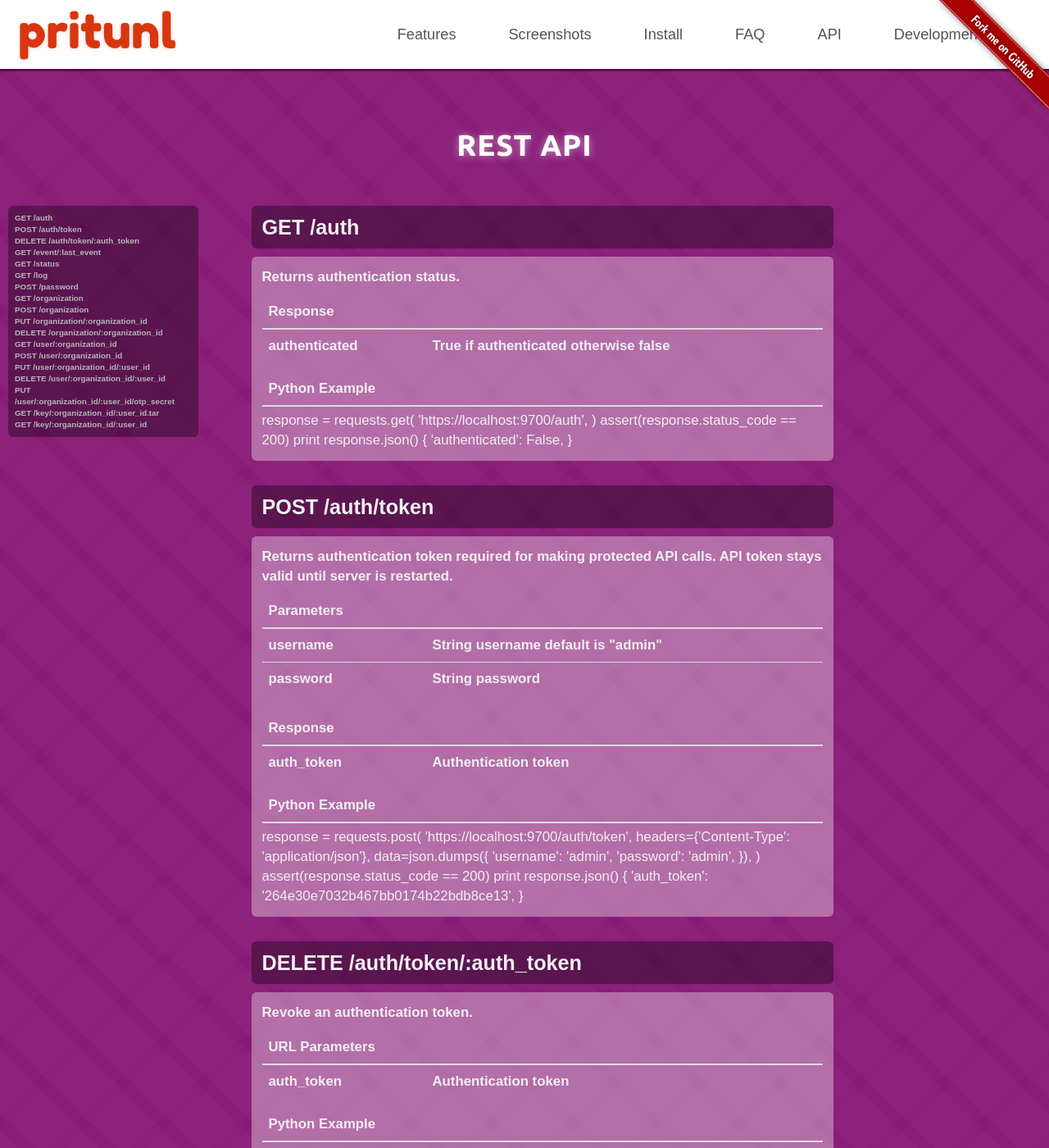
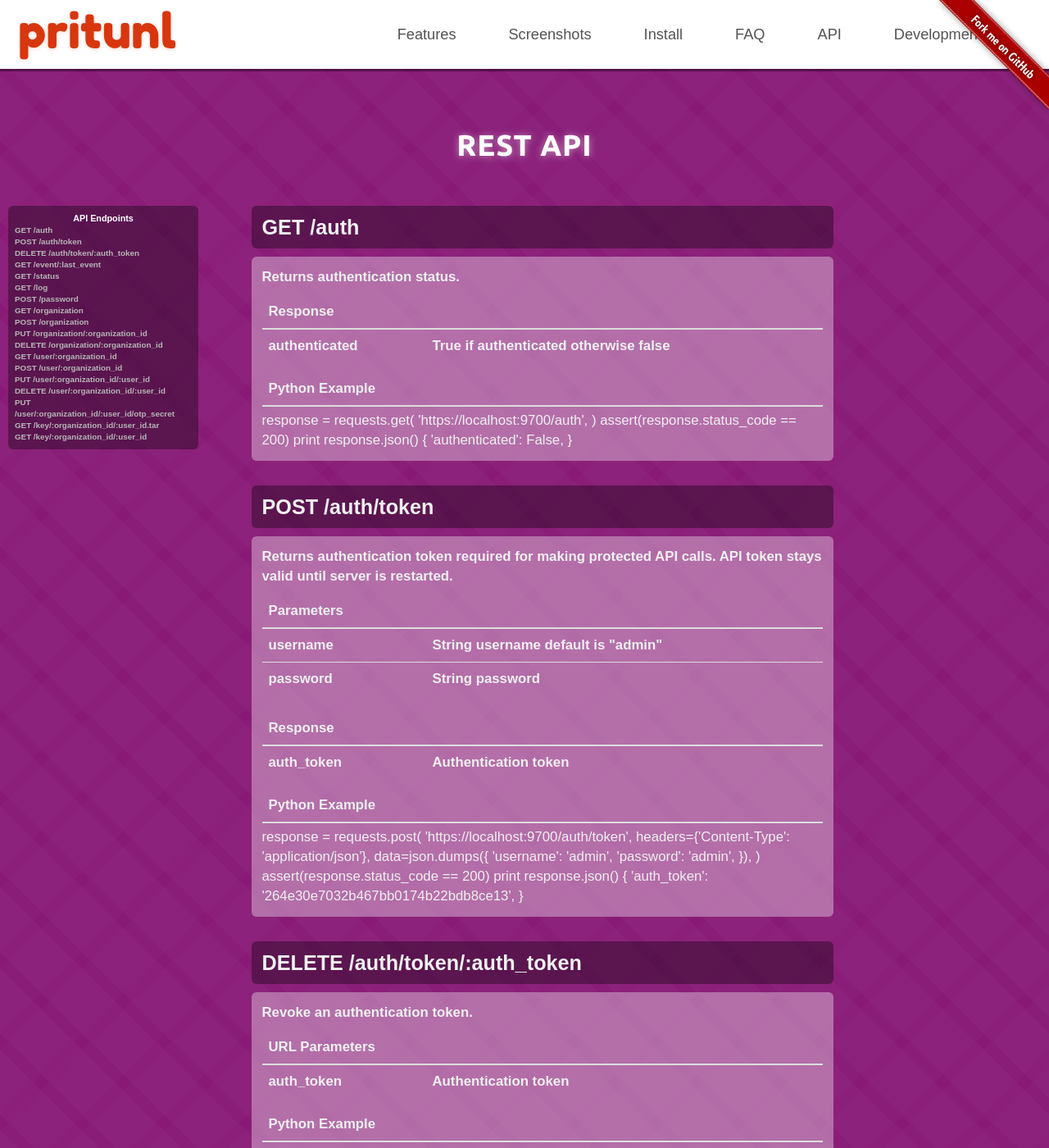
Before and after one commit to pritunl/pritunl.github.io, a Jekyll site: the page built from index.html, in a window 1280 px wide and 1400 px high, scrolled down 10009 px. Shown: the whole window at 82% size. Built offline with Jekyll 4.4.1, drawn with Linux system fonts in a browser that asks for light colours; nearby versions of some CDN libraries; Markdown is read by kramdown in place of the engine named in the settings.

Commit message:
Add title to api list

```diff
--- a/css/main.css
+++ b/css/main.css
@@ -523,6 +523,12 @@
   text-decoration: none;
 }
 
+.api-call-list .list-title {
+  color: #fff;
+  text-align: center;
+  font-size: 1.1em;
+}
+
 .answer .faq-point-label {
   background-color: rgba(255, 255, 255, 0.35);
 }
--- a/index.html
+++ b/index.html
@@ -1236,6 +1236,7 @@
           <h1 class="title">REST API</h1>
         </div>
         <ul class="api-call-list">
+          <li class="list-title">API Endpoints</li>
           <li><a href="#get-auth">GET /auth</a></li>
 
           <li><a href="#post-auth-token">POST /auth/token</a></li>
```
